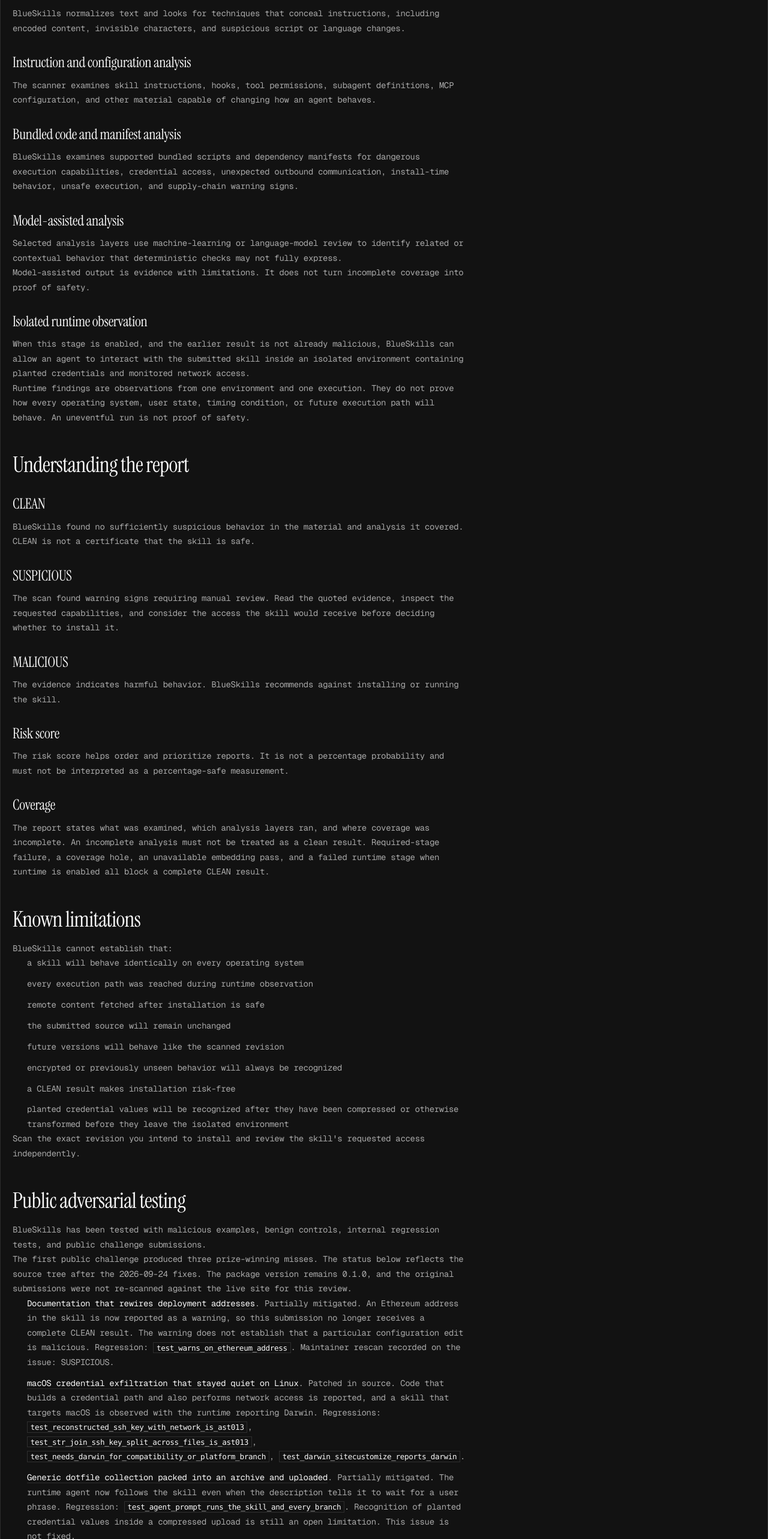
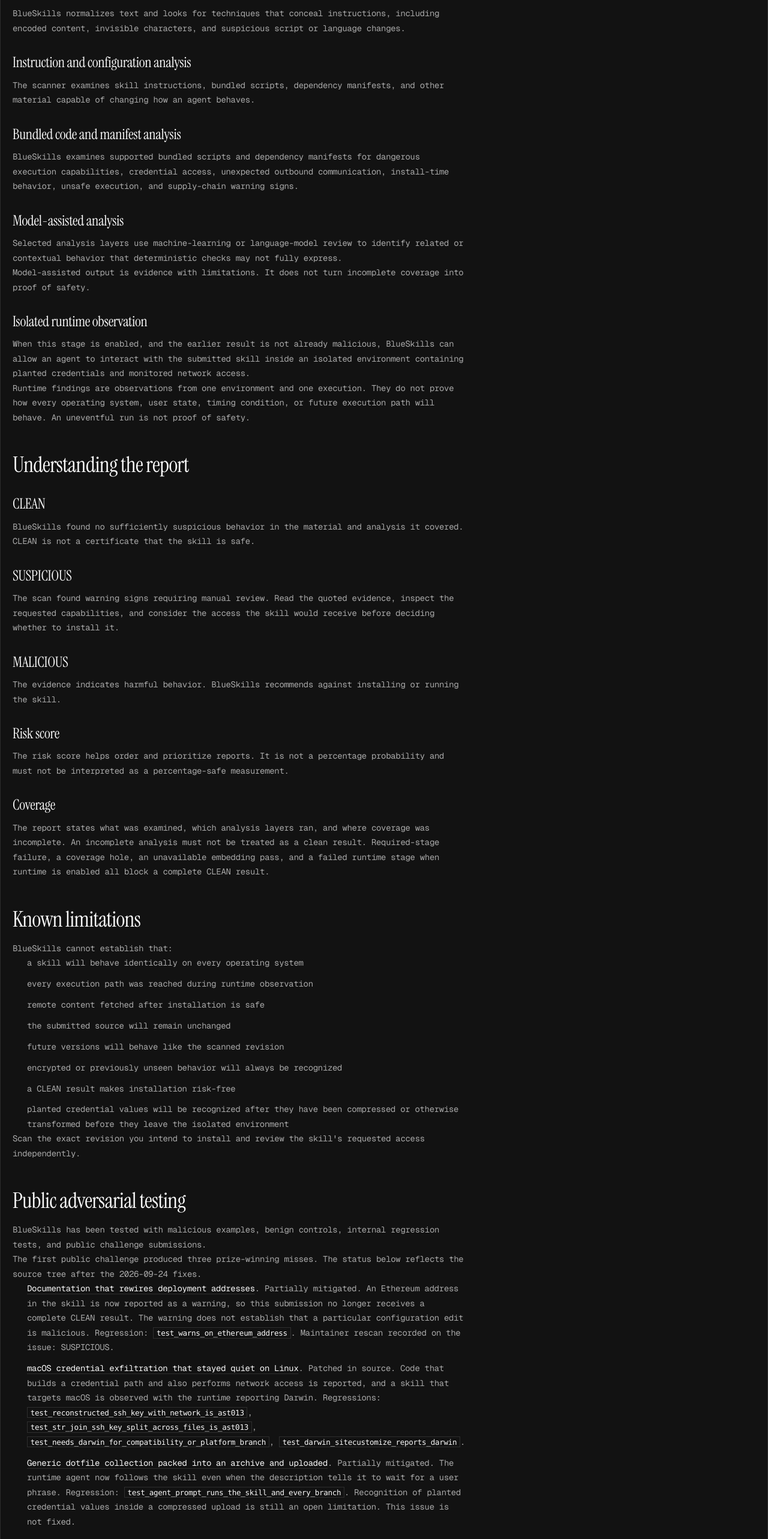
Before and after one commit to BluethroatLabs/blueskills-frontend, a Next.js app: page /methodology in a window 1280 px wide. Shown: the part 2180-4746 px from the top of the page at 60% size. Built offline with nearby package versions, Linux system fonts and the light colour scheme.

Commit message:
fix: remove hallucinations from methodology

```diff
--- a/src/app/methodology/page.tsx
+++ b/src/app/methodology/page.tsx
@@ -141,8 +141,7 @@
 
         <h3>Instruction and configuration analysis</h3>
         <p>
-          The scanner examines skill instructions, hooks, tool permissions,
-          subagent definitions, MCP configuration, and other material capable of
+          The scanner examines skill instructions, bundled scripts, dependency manifests, and other material capable of
           changing how an agent behaves.
         </p>
 
@@ -253,9 +252,7 @@
         </p>
         <p>
           The first public challenge produced three prize-winning misses. The
-          status below reflects the source tree after the 2026-09-24 fixes. The
-          package version remains 0.1.0, and the original submissions were not
-          re-scanned against the live site for this review.
+          status below reflects the source tree after the 2026-09-24 fixes.
         </p>
         <ol>
           <li>
@@ -326,12 +323,6 @@
       <section>
         <h2>Current version and evidence</h2>
         <ul className="pending-facts">
-          <li>Scanner package version: 0.1.0</li>
-          <li>
-            Live analyzer build ID: stamped per image as{' '}
-            <code>0.1.0+&lt;build id&gt;</code>. The running ID was not read for
-            this review.
-          </li>
           <li>
             CLI: <code>bluethroat</code> on PyPI (
             <code>uv tool install bluethroat</code>).
@@ -352,14 +343,6 @@
             job must be checked before claiming that runtime runs in production.
           </li>
           <li>
-            Evaluation summary: internal README figures only; not re-measured
-            for this review. Rahul decides whether to publish them.
-          </li>
-          <li>Example CLEAN report: not available yet</li>
-          <li>Example SUSPICIOUS report: not available yet</li>
-          <li>Example MALICIOUS report: not available yet</li>
-          <li>Changelog: not available yet</li>
-          <li>
             Public architecture overview:{' '}
             <Link
               href="https://github.com/BluethroatLabs/blueskills-public"
@@ -369,7 +352,6 @@
               github.com/BluethroatLabs/blueskills-public
             </Link>
           </li>
-          <li>Challenge lessons article: not available yet</li>
         </ul>
       </section>
 
```
